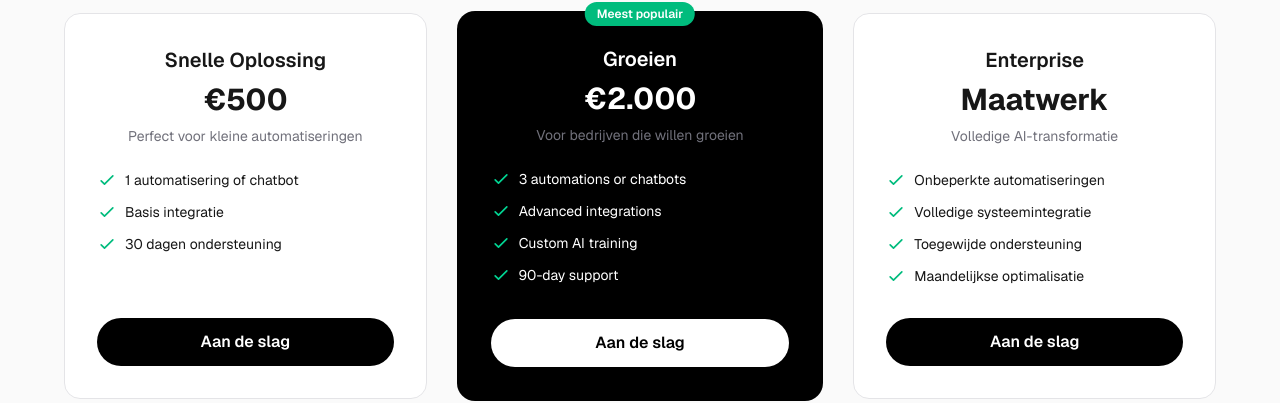
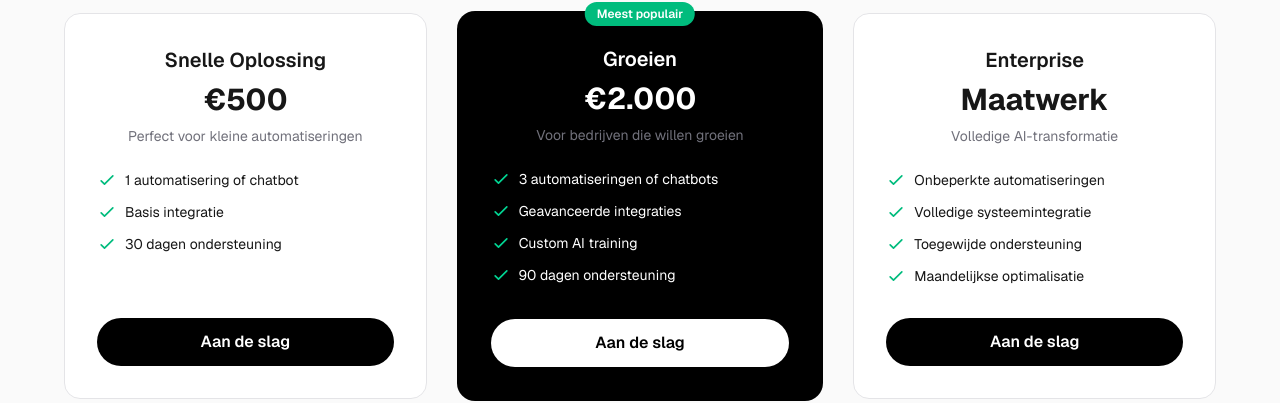
Before and after one commit to Jarno97/jsolutions, a Next.js app: page / in a window 1280 px wide. Shown: the part 3405-3808 px from the top of the page. Built offline with nearby package versions, Linux system fonts and the light colour scheme.

Commit message:
Fix pricing features language toggle

```diff
--- a/src/components/Pricing.tsx
+++ b/src/components/Pricing.tsx
@@ -78,7 +78,7 @@ const tiers: Tier[] = [
 ];
 
 export default function Pricing() {
-  const { t } = useLanguage();
+  const { t, language } = useLanguage();
 
   return (
     <section id="pricing" className="py-16 md:py-24 px-4 md:px-6">
@@ -122,7 +122,7 @@ export default function Pricing() {
                   </div>
 
                   <ul className="space-y-3 mb-8 flex-grow">
-                    {(tier.popular ? tier.features : tier.featuresNl).map((feature, i) => (
+                    {(language === "en" ? tier.features : tier.featuresNl).map((feature, i) => (
                       <li key={i} className="flex items-center gap-2 text-sm">
                         <svg
                           className={`w-5 h-5 flex-shrink-0 ${
```
